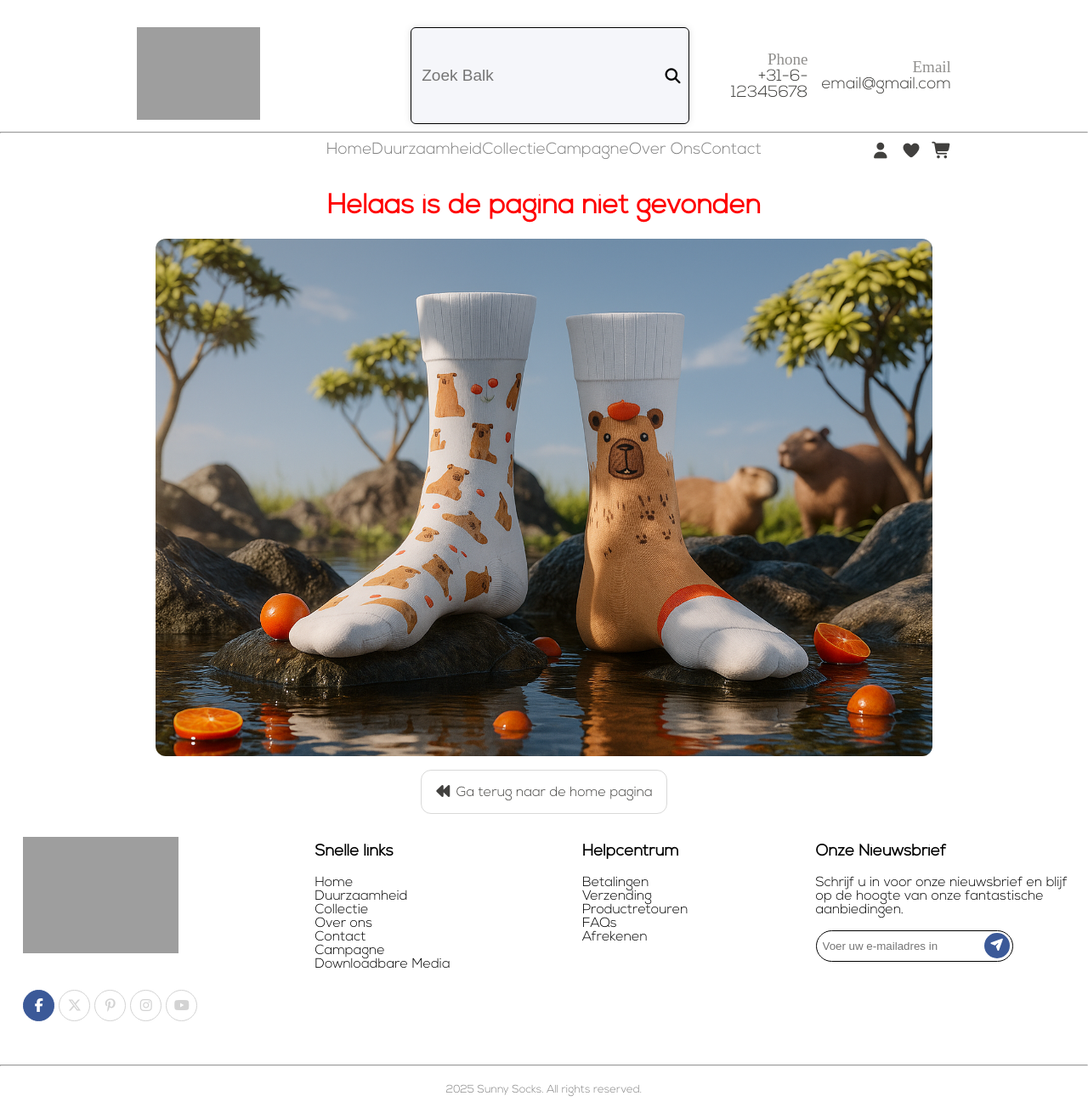
After one commit to AtakanKaracaNHL/sunny_socks_web_development, a PHP site: page /404.php in a window 1280 px wide. The commit adds this page. Shown: the whole page at 85% size. Run offline with PHP 8.4, Linux system fonts and the light colour scheme; some libraries are stand-ins or nearby versions; grey boxes are pictures that could not be loaded.

Commit message:
made the 404 page. You can reach it by using the searchbar in the header.

```diff
--- /dev/null
+++ b/404.php
@@ -0,0 +1,31 @@
+<!DOCTYPE html>
+<html lang="en">
+<head>
+    <meta charset="UTF-8">
+    <meta name="viewport" content="width=device-width, initial-scale=1.0">
+    <title>404</title>
+    <link rel="stylesheet" href="./css/404.css">
+    <link rel="shortcut icon" href="img/404-img.png"/>
+    <link rel="stylesheet" href="https://cdnjs.cloudflare.com/ajax/libs/font-awesome/7.0.1/css/all.min.css" integrity="sha512-2SwdPD6INVrV/lHTZbO2nodKhrnDdJK9/kg2XD1r9uGqPo1cUbujc+IYdlYdEErWNu69gVcYgdxlmVmzTWnetw==" crossorigin="anonymous" referrerpolicy="no-referrer" />
+    <link rel="stylesheet" href="css/style.css">
+    <link rel="stylesheet" href="./css/stylefooter.css">
+    <link rel="stylesheet" href="./css/header.css">
+</head>
+<body>
+    <?php
+        require_once 'components/header.html';
+    ?>
+
+    <main>
+        <h1>Helaas is de pagina niet gevonden</h1>
+        <img src="./img/404-img.png" alt="404 img">
+        <div class="home-link">
+            <a href="index.php"><i class="fa-solid fa-backward"></i> Ga terug naar de home pagina</a>
+        </div>
+    </main>
+
+    <?php
+        require_once 'components/footer.html';
+    ?>
+</body>
+</html>
--- a/components/header.html
+++ b/components/header.html
@@ -1,8 +1,12 @@
 <header>
     <div class="upper">
-        <img src="./img/Logos/png/sunny_logos_slogan_blue.png" alt="Header-Logo">
+        <a href="index.php">
+            <img src="./img/Logos/png/sunny_logos_slogan_blue.png" alt="Header-Logo">
+        </a>
         <div class="search-container">
-            <input type="text" name="search-bar" id="search-bar" placeholder="Zoek Balk">
+            <form action="404.php" method="get">
+                <input type="text" name="search-bar" id="search-bar" placeholder="Zoek Balk">
+            </form>
             <i class="fa-solid fa-magnifying-glass"></i>
         </div>
         <div class="phone">
--- /dev/null
+++ b/css/404.css
@@ -0,0 +1,47 @@
+@font-face{
+    font-family: "Nexa_Bold";
+    src: url(../fonts/Nexa_Bold.otf);
+}
+
+
+body{
+    margin: 0;
+    font-family: Nexa_Bold;
+}
+
+main{
+    text-align: center;
+    justify-content: center;
+    display: grid;
+    grid-template-columns: 1fr 5fr 1fr;
+}
+
+main > h1{
+    color: red;
+    grid-column: 2/3;
+}
+
+main > img{
+    max-width: 100%;
+    grid-column: 2/3;
+    border-radius: 12px;
+}
+
+.home-link{
+    grid-column: 2/3;
+    padding: 1rem;
+    border: 1px solid #41403E33;
+    border-radius: 12px;
+    max-width: 50%;
+    margin: auto;
+    margin-top: 1rem;
+}
+
+.home-link > a{
+    text-decoration: none;
+    color: #41403E;
+}
+
+.home-link > i{
+    color: #41403E;
+}
--- a/css/header.css
+++ b/css/header.css
@@ -25,10 +25,12 @@ header{
     gap: 1rem;
     padding-top: 2rem;
 }
+.upper > a{
+    grid-column: 2/3;
+}
 
-.upper > img{
+.upper img{
     width: 100%;
-    grid-column: 2/3;
 }
 
 .email > span, .phone > span{
```
Also changed, not shown: img/404-img.png (added).
